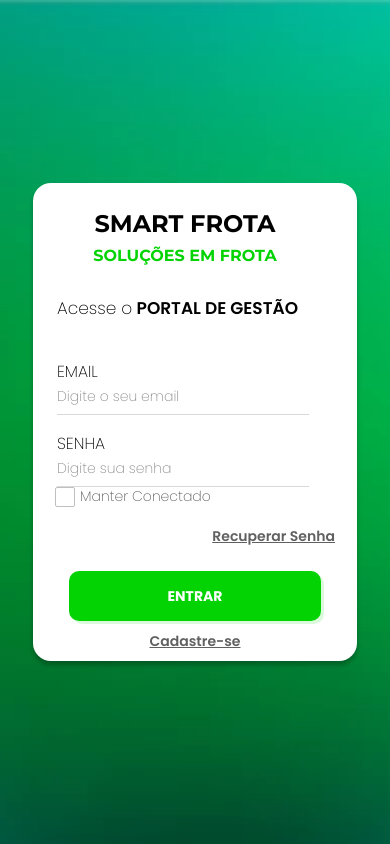
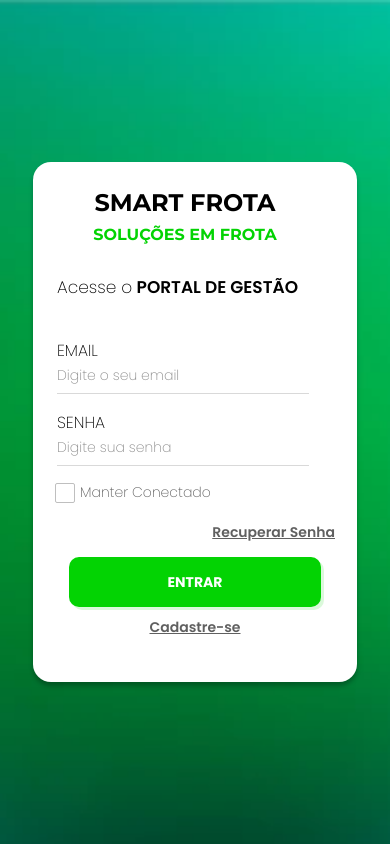
Before and after one commit to athirson55/SMART-FROTA, a React (Vite) app: page /#/login in a window 390 px wide. Built offline with nearby package versions, Linux system fonts and the light colour scheme; no server answers.

Commit message:
Aumentar espaçamento vertical entre elementos e altura dos cards

```diff
--- a/src/styles/login.css
+++ b/src/styles/login.css
@@ -20,7 +20,7 @@
 .tela-de-login .login {
   margin-top: 0;
   width: min(408px, calc(100vw - 32px));
-  height: 520px;
+  height: 560px;
   margin-left: auto;
   margin-right: auto;
   position: relative;
@@ -31,7 +31,7 @@
   top: 0;
   left: 0;
   width: 100%;
-  height: 520px;
+  height: 560px;
   background-color: #ffffff;
   border-radius: 30px;
   box-shadow: 0px 4px 4px #00000040;
@@ -42,7 +42,7 @@
   position: absolute;
   width: 300px;
   height: 50px;
-  top: 419px;
+  top: 449px;
   left: 50%;
   transform: translateX(-50%);
   display: flex;
@@ -98,7 +98,7 @@
 
 .tela-de-login .div {
   position: absolute;
-  top: 385px;
+  top: 410px;
   right: 41px;
   font-family: "Poppins", Helvetica;
   font-weight: 600;
@@ -111,7 +111,7 @@
 
 .tela-de-login .text-wrapper-2 {
   position: absolute;
-  top: 480px;
+  top: 515px;
   left: 50%;
   transform: translateX(-50%);
   font-family: "Poppins", Helvetica;
@@ -251,7 +251,7 @@
 
 .tela-de-login .login-feedback {
   position: absolute;
-  top: 392px;
+  top: 420px;
   left: 50%;
   transform: translateX(-50%);
   width: 300px;
@@ -519,6 +519,18 @@
     overflow: hidden;
   }
 
+  .tela-de-login .boto-entrar {
+    top: 438px;
+  }
+
+  .tela-de-login .div {
+    top: 399px;
+  }
+
+  .tela-de-login .text-wrapper-2 {
+    top: 495px;
+  }
+
   .tela-de-login .smart-frota-SOLU-ES {
     left: 56px;
     width: 266px;
@@ -547,11 +559,11 @@
 
   .tela-de-login .login {
     width: min(372px, calc(100vw - 24px));
-    height: 500px;
+    height: 540px;
   }
 
   .tela-de-login .background-login {
-    height: 500px;
+    height: 540px;
     overflow: hidden;
   }
 
@@ -596,12 +608,12 @@
   }
 
   .tela-de-login .manter-conectado {
-    top: 323px;
+    top: 335px;
     left: 36px;
   }
 
   .tela-de-login .div {
-    top: 363px;
+    top: 375px;
     right: 36px;
     font-size: 14px;
   }
@@ -613,15 +625,15 @@
   }
 
   .tela-de-login .boto-entrar {
-    top: 398px;
+    top: 410px;
   }
 
   .tela-de-login .text-wrapper-2 {
-    top: 460px;
+    top: 470px;
   }
 
   .tela-de-login .login-feedback {
-    top: 364px;
+    top: 380px;
   }
 
   .tela-de-login .background-login {
@@ -630,11 +642,11 @@
   }
 
   .tela-de-login .auth-card-medium {
-    height: 540px;
+    height: 560px;
   }
 
   .tela-de-login .auth-card-tall {
-    height: 640px;
+    height: 650px;
   }
 
   .tela-de-login .auth-content {
@@ -658,12 +670,36 @@
 
   .tela-de-login .login {
     width: min(360px, calc(100vw - 20px));
+    height: 540px;
     margin-left: auto;
     margin-right: auto;
   }
 
   .tela-de-login .background-login {
+    height: 540px;
     overflow: hidden;
+  }
+
+  .tela-de-login .manter-conectado {
+    top: 332px;
+    left: 32px;
+  }
+
+  .tela-de-login .div {
+    top: 372px;
+    right: 32px;
+  }
+
+  .tela-de-login .boto-entrar {
+    top: 407px;
+  }
+
+  .tela-de-login .text-wrapper-2 {
+    top: 467px;
+  }
+
+  .tela-de-login .login-feedback {
+    top: 377px;
   }
 
   .tela-de-login .auth-card-medium {
@@ -684,15 +720,37 @@
 
   .tela-de-login .login {
     width: min(344px, calc(100vw - 18px));
-    height: 490px;
+    height: 530px;
     margin-left: auto;
     margin-right: auto;
   }
 
   .tela-de-login .background-login {
-    height: 490px;
+    height: 530px;
     border-radius: 22px;
     overflow: hidden;
+  }
+
+  .tela-de-login .manter-conectado {
+    top: 330px;
+    left: 28px;
+  }
+
+  .tela-de-login .div {
+    top: 370px;
+    right: 28px;
+  }
+
+  .tela-de-login .boto-entrar {
+    top: 405px;
+  }
+
+  .tela-de-login .text-wrapper-2 {
+    top: 465px;
+  }
+
+  .tela-de-login .login-feedback {
+    top: 364px;
   }
 
   .tela-de-login .smart-frota-SOLU-ES {
@@ -745,11 +803,11 @@
   }
 
   .tela-de-login .auth-card-medium {
-    height: 500px;
+    height: 510px;
   }
 
   .tela-de-login .auth-card-tall {
-    height: 590px;
+    height: 600px;
   }
 
   .tela-de-login .auth-content {
@@ -793,13 +851,13 @@
 
   .tela-de-login .login {
     width: min(324px, calc(100vw - 16px));
-    height: 478px;
+    height: 520px;
     margin-left: auto;
     margin-right: auto;
   }
 
   .tela-de-login .background-login {
-    height: 478px;
+    height: 520px;
     border-radius: 18px;
     overflow: hidden;
   }
@@ -847,21 +905,33 @@
   }
 
   .tela-de-login .manter-conectado {
-    top: 303px;
+    top: 320px;
     left: 22px;
   }
 
   .tela-de-login .div {
-    top: 343px;
+    top: 360px;
     right: 22px;
   }
 
+  .tela-de-login .boto-entrar {
+    top: 395px;
+  }
+
+  .tela-de-login .text-wrapper-2 {
+    top: 455px;
+  }
+
+  .tela-de-login .login-feedback {
+    top: 365px;
+  }
+
   .tela-de-login .auth-card-medium {
-    height: 490px;
+    height: 510px;
   }
 
   .tela-de-login .auth-card-tall {
-    height: 572px;
+    height: 595px;
   }
 
   .tela-de-login .auth-content {
@@ -891,6 +961,7 @@
   }
 
   .tela-de-login .background-login {
+    height: 500px;
     overflow: hidden;
   }
 
@@ -916,13 +987,33 @@
   }
 
   .tela-de-login .manter-conectado {
-    top: 293px;
+    top: 310px;
     left: 18px;
   }
 
   .tela-de-login .div {
-    top: 333px;
+    top: 350px;
     right: 18px;
+  }
+
+  .tela-de-login .boto-entrar {
+    top: 385px;
+  }
+
+  .tela-de-login .text-wrapper-2 {
+    top: 445px;
+  }
+
+  .tela-de-login .login-feedback {
+    top: 355px;
+  }
+
+  .tela-de-login .auth-card-medium {
+    height: 480px;
+  }
+
+  .tela-de-login .auth-card-tall {
+    height: 560px;
   }
 
   .tela-de-login .auth-content {
```
